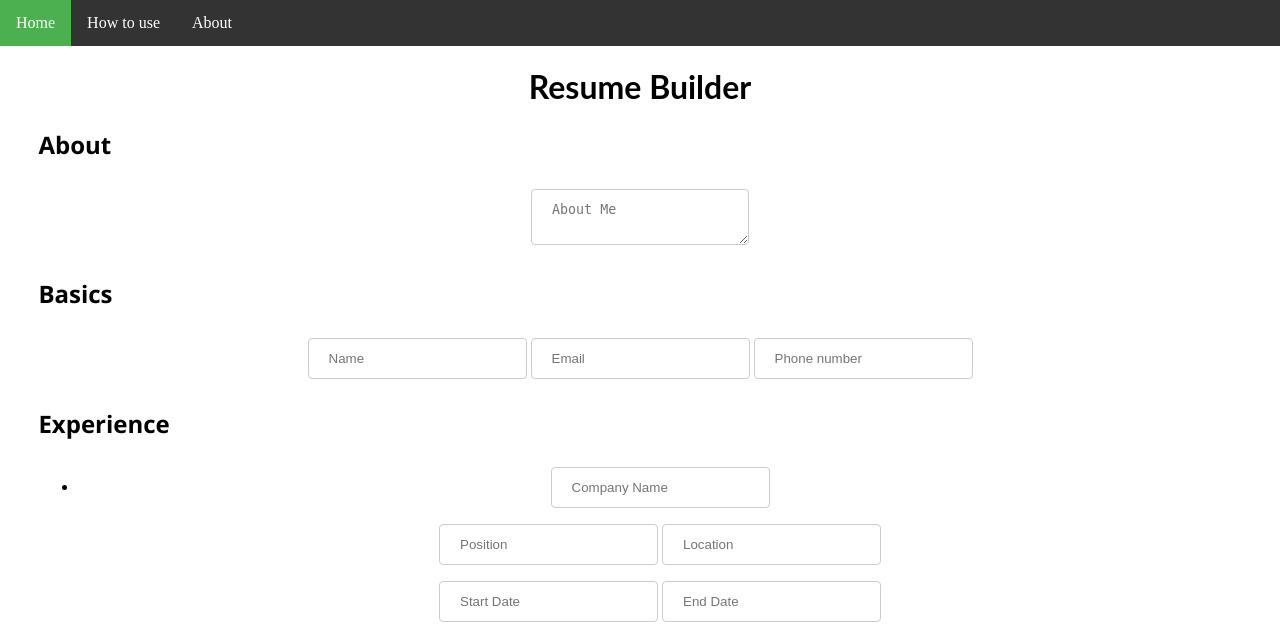
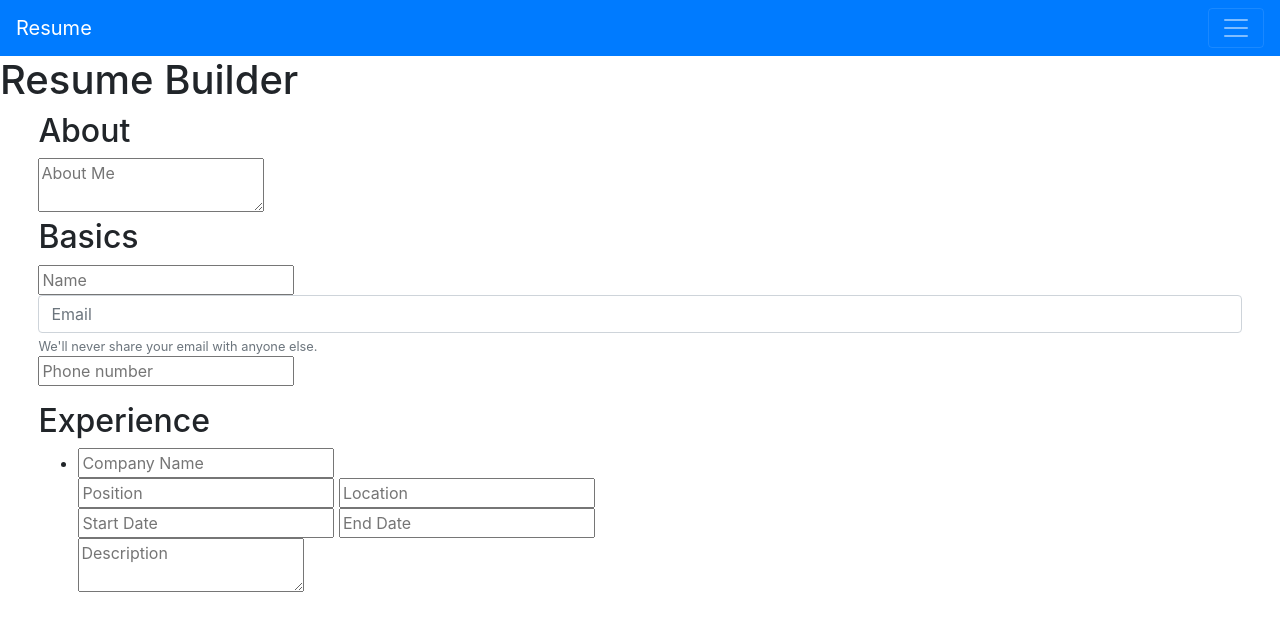
Before and after one commit to debdutgoswami/resume-builder, a Flask app: page / in a window 1280 px wide. Shown: the top 627 px of the page. Run offline with Flask 2, Linux system fonts and the light colour scheme; some libraries are stand-ins or nearby versions.

Commit message:
ADDED bootstrap navbar

```diff
--- a/server/src/app.py
+++ b/server/src/app.py
@@ -62,4 +62,4 @@ def about():
 
 
 if __name__ == '__main__':
-    app.run(host='0.0.0.0', port=int(os.environ.get('PORT',8080)))
+    app.run(host='0.0.0.0', port=int(os.environ.get('PORT',8080)), debug=True)
--- a/server/src/templates/base.html
+++ b/server/src/templates/base.html
@@ -1,23 +1,38 @@
-<!DOCTYPE html>
+<!doctype html>
 <html lang="en">
     <head>
-        <meta name="viewport" content="width=device-width, initial-scale=1.0">
+        <!-- Required meta tags -->
+        <meta charset="utf-8">
+        <meta name="viewport" content="width=device-width, initial-scale=1, shrink-to-fit=no">
+
+        <!-- Bootstrap CSS -->
+        <link rel="stylesheet" href="https://stackpath.bootstrapcdn.com/bootstrap/4.4.1/css/bootstrap.min.css" integrity="sha384-Vkoo8x4CGsO3+Hhxv8T/Q5PaXtkKtu6ug5TOeNV6gBiFeWPGFN9MuhOf23Q9Ifjh" crossorigin="anonymous">
 
         <!-- for servinging http request to ajax.googleapi.com over https connection -->
         <meta http-equiv="Content-Security-Policy" content="upgrade-insecure-requests">
 
         <title>Resume Builder</title>
         <link rel = "icon" href ="images/logo.png" type = "image/x-icon">
-        <link rel="stylesheet" href="css/styles.css">
 
-        <ul class="topnav">
-            {% block navbar %}
-            {% endblock %}
-        </ul>
+        <nav class="navbar navbar-dark bg-primary">
+            <a class="navbar-brand" href="home">Resume</a>
+            <button class="navbar-toggler" type="button" data-toggle="collapse" data-target="#navbarNav" aria-controls="navbarNav" aria-expanded="false" aria-label="Toggle navigation">
+            <span class="navbar-toggler-icon"></span>
+            </button>
+            <div class="collapse navbar-collapse" id="navbarNav">
+            <ul class="navbar-nav">
+                {% block navbar %}
+                {% endblock %}
+            </ul>
+            </div>
+        </nav>
         <h1>{% block heading %}{% endblock %}</h1>
     </head>
     <body>
         {% block body %}{% endblock %}
         <p id="footer">Made with &hearts; by Debdut Goswami</p>
+        <script src="https://code.jquery.com/jquery-3.4.1.slim.min.js" integrity="sha384-J6qa4849blE2+poT4WnyKhv5vZF5SrPo0iEjwBvKU7imGFAV0wwj1yYfoRSJoZ+n" crossorigin="anonymous"></script>
+        <script src="https://cdn.jsdelivr.net/npm/popper.js@1.16.0/dist/umd/popper.min.js" integrity="sha384-Q6E9RHvbIyZFJoft+2mJbHaEWldlvI9IOYy5n3zV9zzTtmI3UksdQRVvoxMfooAo" crossorigin="anonymous"></script>
+        <script src="https://stackpath.bootstrapcdn.com/bootstrap/4.4.1/js/bootstrap.min.js" integrity="sha384-wfSDF2E50Y2D1uUdj0O3uMBJnjuUD4Ih7YwaYd1iqfktj0Uod8GCExl3Og8ifwB6" crossorigin="anonymous"></script>
     </body>
 </html>
--- a/server/src/templates/home.html
+++ b/server/src/templates/home.html
@@ -1,8 +1,14 @@
 {% extends "base.html" %}
 {% block navbar %}
-<li><a class="active" href="/">Home</a></li>
-<li><a href="howtouse">How to use</a></li>
-<li><a class="right" href="about">About</a></li>
+<li class="nav-item active">
+<a class="nav-link" href="#">Home <span class="sr-only">(current)</span></a>
+</li>
+<li class="nav-item">
+<a class="nav-link" href="howtouse">How to Use</a>
+</li>
+<li class="nav-item">
+<a class="nav-link" href="about">About</a>
+</li>
 {% endblock %}
 
 {% block heading %}Resume Builder{% endblock %}
@@ -41,10 +47,11 @@
     </div>
 
     <!-- Basic -->
-    <div class="personal" style="padding-left: 3%;padding-right: 3%;">
+    <div class="form-group" style="padding-left: 3%;padding-right: 3%;">
         <h2>Basics</h2>
         <input type="text" name="name" placeholder="Name" required>
-        <input type="email" name="email" placeholder="Email" required>
+        <input type="email" id="emailHelp" class="form-control" name="email" placeholder="Email" required>
+        <small id="emailHelp" class="form-text text-muted">We'll never share your email with anyone else.</small>
         <input type="number" name="phone" placeholder="Phone number" required>
     </div>
 
```
Also changed, not shown: server/src/templates/about.html (+9 -3 lines), server/src/templates/howtouse.html (+9 -3 lines).
